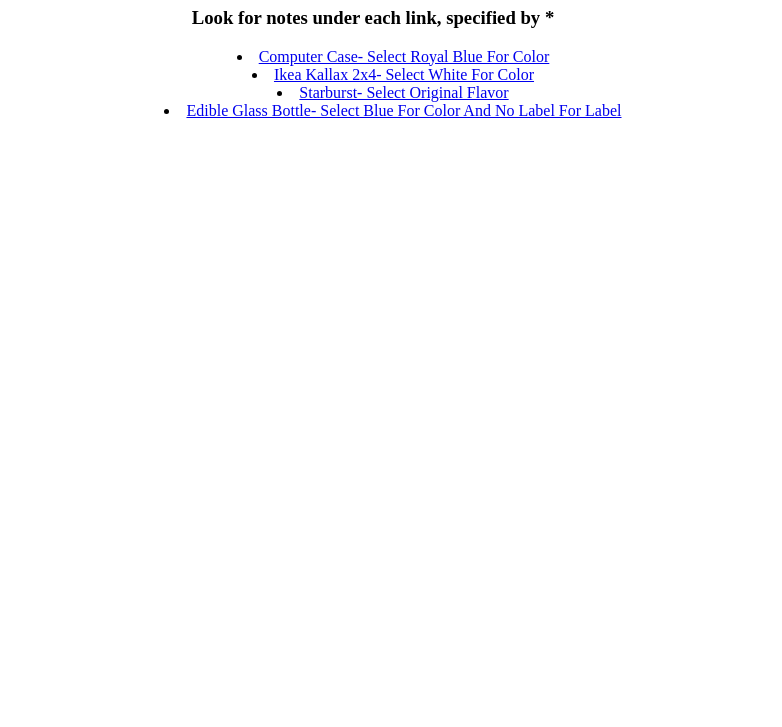
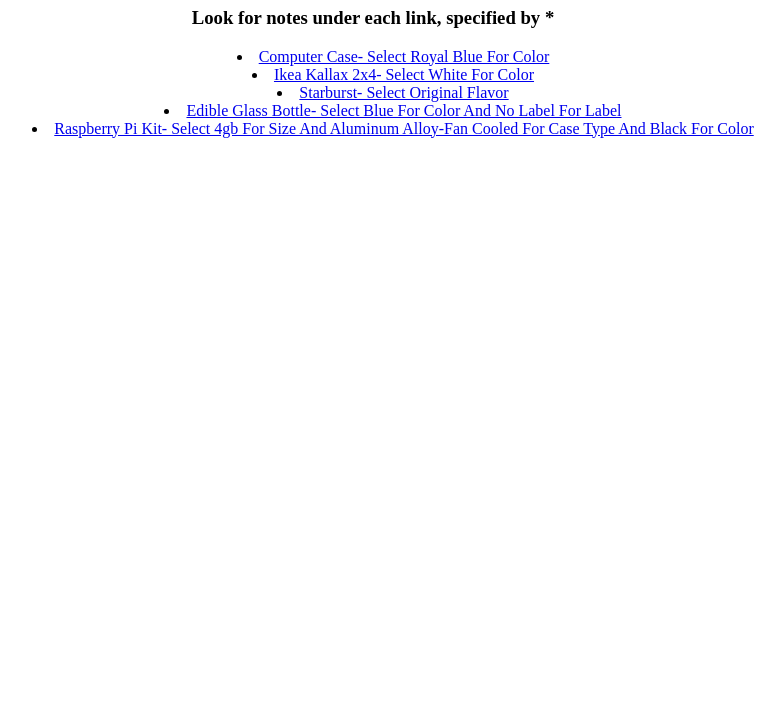
Before and after one commit to noah-grocery/Birthday-Wishlist-2024, a plain HTML site: page index.html in a window 1280 px wide. Shown: the part 73-800 px from the top of the page, without its empty margins (267-1049 px from the left). Drawn offline with Linux system fonts and the light colour scheme.

Commit message:
Update index.html

```diff
--- a/index.html
+++ b/index.html
@@ -25,6 +25,8 @@
                         <li><a href="https://www.ikea.com/us/en/p/kallax-shelf-unit-white-80275887/#content" target=”_blank”>Ikea Kallax 2x4- Select White For Color</a></li>
                         <li><a href="https://www.amazon.com/dp/B07W8K9ZL3?psc=1&ref=ppx_yo2ov_dt_b_product_details" target=”_blank”>Starburst- Select Original Flavor</a></li>
                         <li><a href="https://www.neverforgottendesigns.com/products/edible-sugar-beer-bottles" target=”_blank”>Edible Glass Bottle- Select Blue For Color And No Label For Label</a></li>
+                        <li><a href="https://vilros.com/products/vilros-raspberry-pi-4-basic-starter-kit-with-fan-cooled-heavy-duty-aluminum-alloy-case" target=”_blank”>Raspberry Pi Kit- Select 4gb For Size And Aluminum Alloy-Fan Cooled For Case Type And Black For Color</a></li>
+
 
 
 
```
